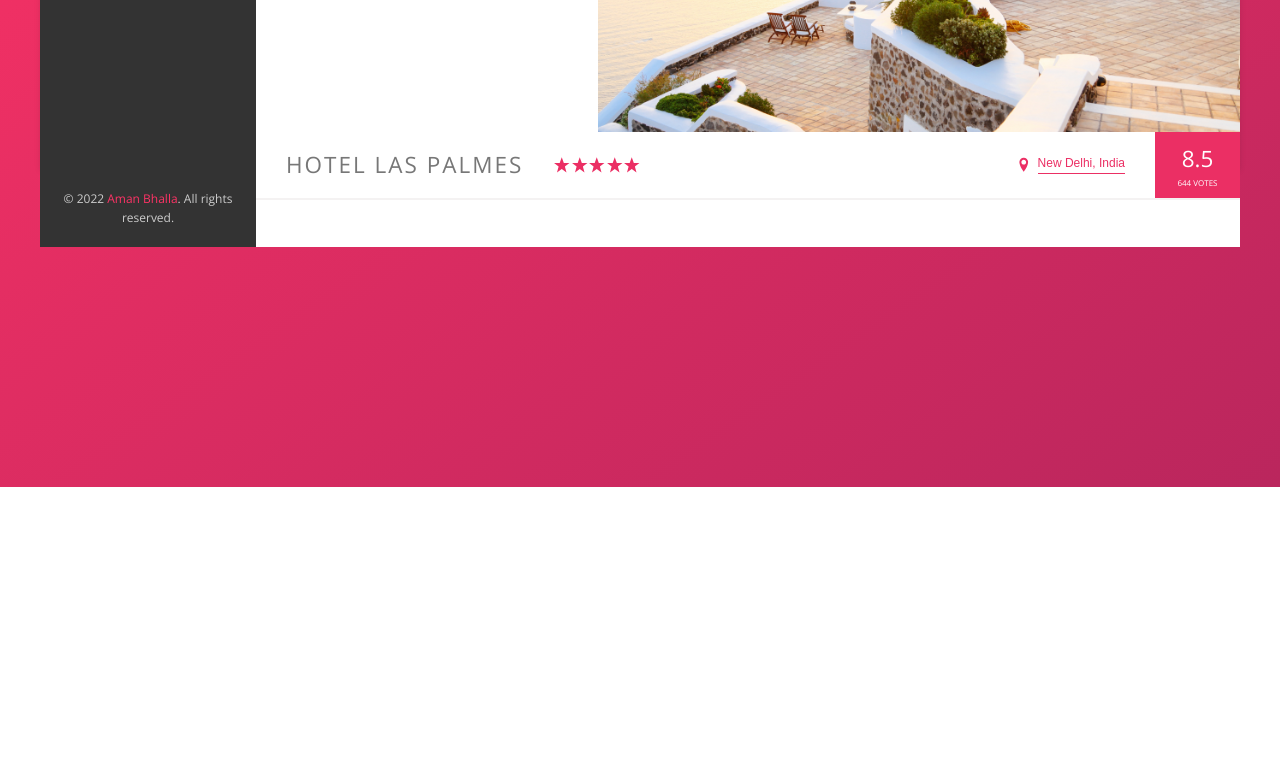
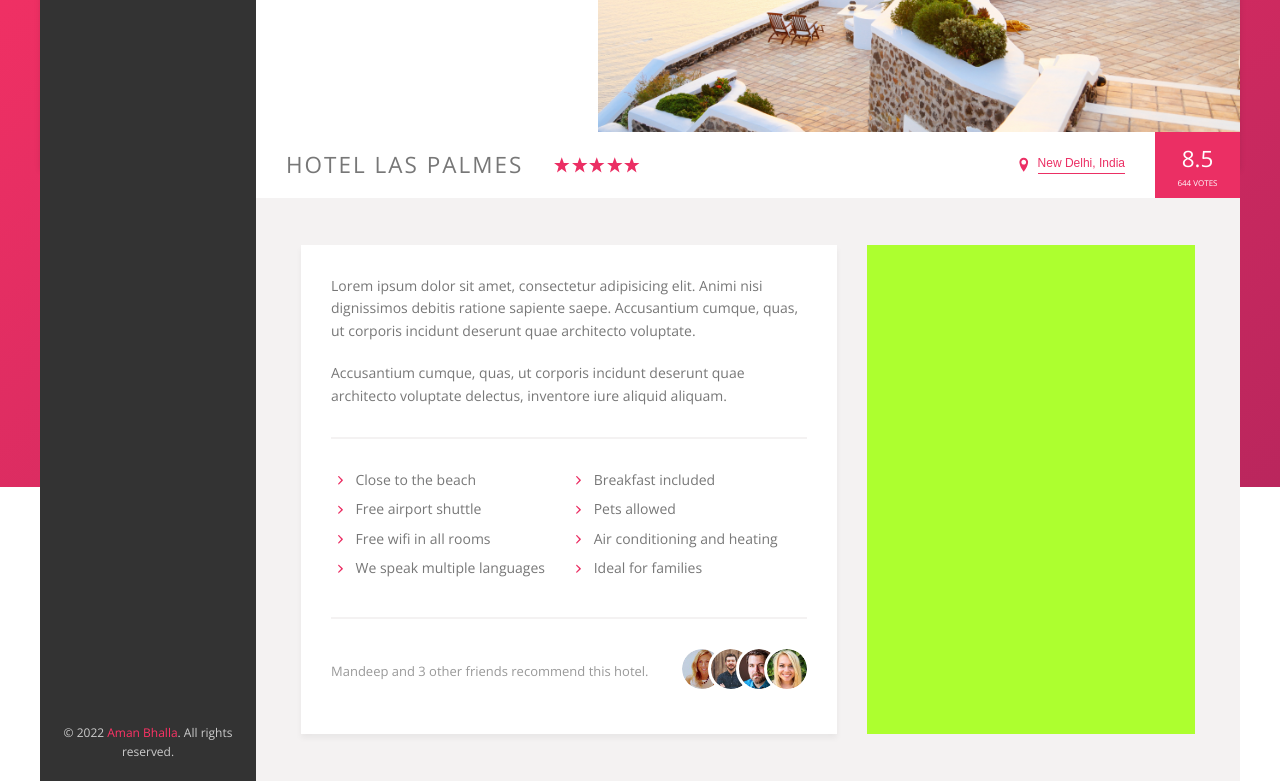
Before and after one commit to Aman50/bookify, a website: page index.html in a window 1280 px wide. Shown: the part 393-1174 px from the top of the page. Before the commit the page ends 880 px from the top, so only its background shows below. Drawn offline with nearby package versions, Linux system fonts and the light colour scheme.

Commit message:
Added description and features section

```diff
--- a/img/text.txt
+++ b/img/text.txt
@@ -1,8 +1,6 @@
 DESCRIPTION TEXT
 
-Lorem ipsum dolor sit amet, consectetur adipisicing elit. Animi nisi dignissimos debitis ratione sapiente saepe. Accusantium cumque, quas, ut corporis incidunt deserunt quae architecto voluptate.
 
-Accusantium cumque, quas, ut corporis incidunt deserunt quae architecto voluptate delectus, inventore iure aliquid aliquam.
 
 
 
--- a/index.html
+++ b/index.html
@@ -126,6 +126,54 @@
                             <div class="overview__rating-votes">644 votes</div>
                         </div>
                     </div>
+                    <div class="content">
+                        <div class="description">
+                            <p class="paragraph">
+                                Lorem ipsum dolor sit amet, consectetur adipisicing elit. Animi nisi dignissimos debitis ratione sapiente saepe. Accusantium cumque, quas, ut corporis incidunt deserunt quae architecto voluptate.
+                            </p>
+                            <p class="paragraph">
+                                Accusantium cumque, quas, ut corporis incidunt deserunt quae architecto voluptate delectus, inventore iure aliquid aliquam.
+                            </p>
+                            <ul class="features-list">
+                                <li class="features-list__item">
+                                    Close to the beach
+                                </li>
+                                <li class="features-list__item">
+                                    Breakfast included
+                                </li>
+                                <li class="features-list__item">
+                                    Free airport shuttle
+                                </li>
+                                <li class="features-list__item">
+                                    Pets allowed
+                                </li>
+                                <li class="features-list__item">
+                                    Free wifi in all rooms
+                                </li>
+                                <li class="features-list__item">
+                                    Air conditioning and heating
+                                </li>
+                                <li class="features-list__item">
+                                    We speak multiple languages
+                                </li>
+                                <li class="features-list__item">
+                                    Ideal for families
+                                </li>
+                            </ul>
+                            <div class="recommended">
+                                <p class="recommended__text">Mandeep and 3 other friends recommend this hotel.
+                                </p>
+                                <div class="recommended__users">
+                                    <img src="./img/user-2.jpg" alt="User 1" class="recommended__user-img">
+                                    <img src="./img/user-4.jpg" alt="User 2" class="recommended__user-img">
+                                    <img src="./img/user-5.jpg" alt="User 3" class="recommended__user-img">
+                                    <img src="./img/user-6.jpg" alt="User 4" class="recommended__user-img">
+                                </div>
+                            </div>
+                        </div>
+                        <div class="user-reviews">
+                        </div>
+                    </div>
                 </main>
             </div>
         </div>
--- a/sass/abstracts/_variables.scss
+++ b/sass/abstracts/_variables.scss
@@ -16,4 +16,7 @@
     --color-black: #000;
 
     --box-shadow: 0 .4rem .6rem rgba(0, 0, 0, .1);
+    --box-shadow-light: 0 .4rem .6rem rgba(0, 0, 0, .05);
+
+    --line-light: .2rem solid var(--color-gray-light-2)
 }
--- /dev/null
+++ b/sass/components/_features_list.scss
@@ -0,0 +1,36 @@
+.features-list {
+    list-style: none;
+    display: flex;
+    flex-wrap: wrap;
+    border-top: var(--line-light);
+    border-bottom: var(--line-light);
+    margin: 3rem 0;
+    padding: 3rem 0;
+
+    &__item {
+        flex: 0 0 50%;
+        margin-bottom: .7rem;
+        display: flex;
+        align-items: center;
+
+        &::before {
+            content: "";
+            display: inline-block;
+            height: 1.75rem;
+            width: 1.75rem;
+            margin-right: .7rem;
+
+            background-image: url('../img/SVG/chevron-small-right.svg');
+            background-size: cover;
+
+            @supports(--webkit-mask-image: url('../img/SVG/chevron-small-right.svg')) {
+                background-image: none;
+                background-color: var(--color-primary);
+                -webkit-mask-image: url('../img/SVG/chevron-small-right.svg');
+                -webkit-mask-size: cover;
+                mask-image: url('../img/SVG/chevron-small-right.svg');
+                mask-size: cover;
+            }
+        }
+    }
+}
--- a/sass/components/_hotel_overview.scss
+++ b/sass/components/_hotel_overview.scss
@@ -2,7 +2,7 @@
     display: flex;
     justify-content: space-between;
     align-items: center;
-    border-bottom: .2rem solid var(--color-gray-light-2);
+    border-bottom: var(--line-light);
 
     &__title {
         font-size: 2.25rem;
--- a/sass/layout/_header.scss
+++ b/sass/layout/_header.scss
@@ -2,7 +2,7 @@
     height: 6rem;
     font-size: 1.4rem;
     background-color: var(--color-white);
-    border-bottom: .2rem solid var(--color-gray-light-2);
+    border-bottom: var(--line-light);
     display: flex;
     justify-content: space-between;
     align-items: center;
--- a/sass/main.scss
+++ b/sass/main.scss
@@ -10,5 +10,6 @@
 @import "components/gallery";
 @import "components/hotel_overview";
 @import "components/button";
+@import "components/features_list";
 
 @import "./pages/home";
--- a/sass/pages/_home.scss
+++ b/sass/pages/_home.scss
@@ -40,6 +40,56 @@
     &__main {
         flex: 1;
         background-color: var(--color-white);
-        height: 50rem;
     }
 }
+
+.content {
+    display: flex;
+    padding: 4.5rem;
+    background-color: var(--color-gray-light-2);
+    border-bottom: var(--line-light);
+}
+
+.description {
+    flex: 0 0 60%;
+    background-color: var(--color-white);
+    margin-right: 3rem;
+    font-size: 1.4rem;
+    box-shadow: var(--box-shadow-light);
+    padding: 3rem;
+}
+
+.paragraph {
+
+    &:not(:last-of-type) {
+        margin-bottom: 2rem;
+    }
+}
+
+.recommended {
+    display: flex;
+    justify-content: space-between;
+    align-items: center;
+    font-size: 1.3rem;
+    color: var(--color-gray-dark-3);
+    margin: 1rem 0;
+
+    &__text {
+
+    }
+
+    &__user-img {
+        height: 4rem;
+        border-radius: 50%;
+        outline: .3rem solid var(--color-white);
+
+        &:not(:last-child) {
+            margin-right: -1.5rem;
+        }
+    }
+}
+
+.user-reviews {
+    flex: 1;
+    background-color: greenyellow;
+}
```
Also changed, not shown: css/styles.css, 1 other file.
